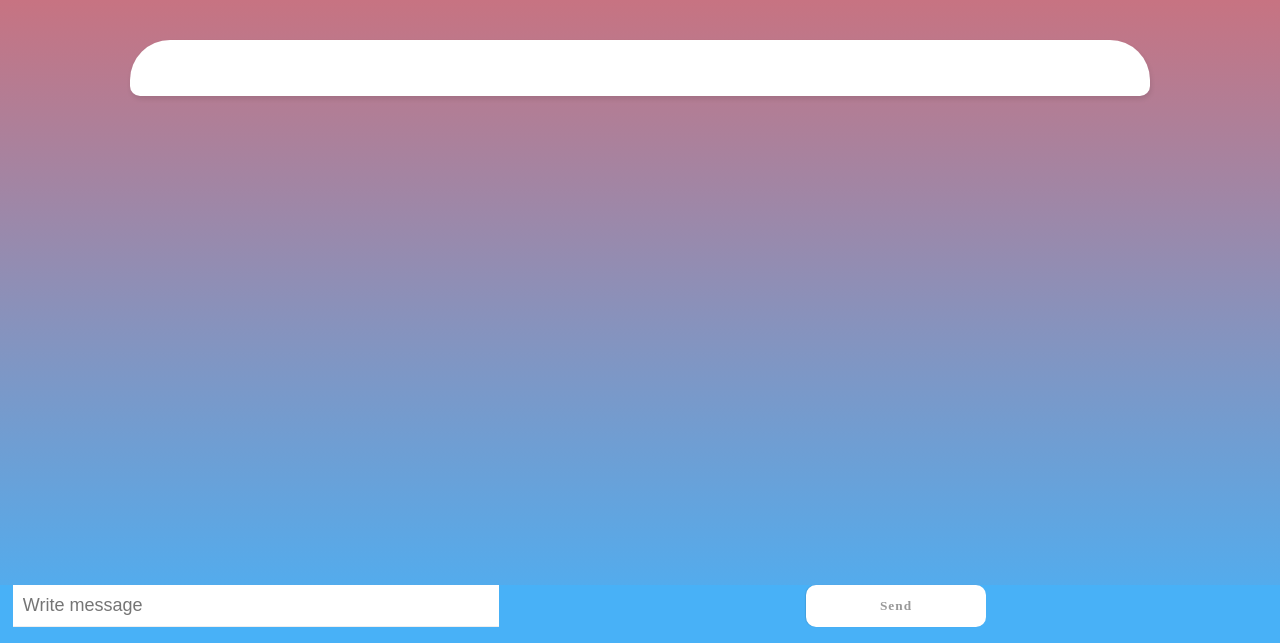
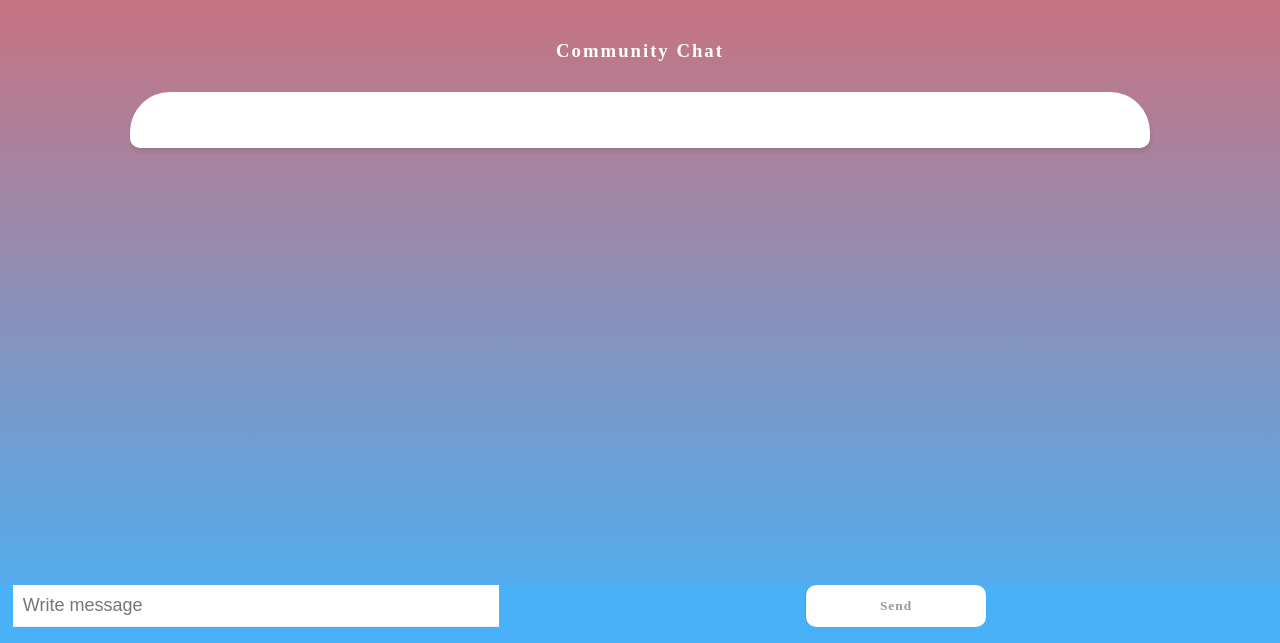
Before and after one commit to Ashish2468/AS.Community-chat, a plain HTML site: page index.html in a window 1280 px wide. Shown: the part 157-800 px from the top of the page. Drawn offline with Linux system fonts and the light colour scheme; no server answers.

Commit message:
Update index.html

```diff
--- a/index.html
+++ b/index.html
@@ -28,6 +28,7 @@
             </style>
 
         <h1>AS Messenger</h1>
+        <h3>Community Chat</h3>
 
         <div class="content">
 
```
